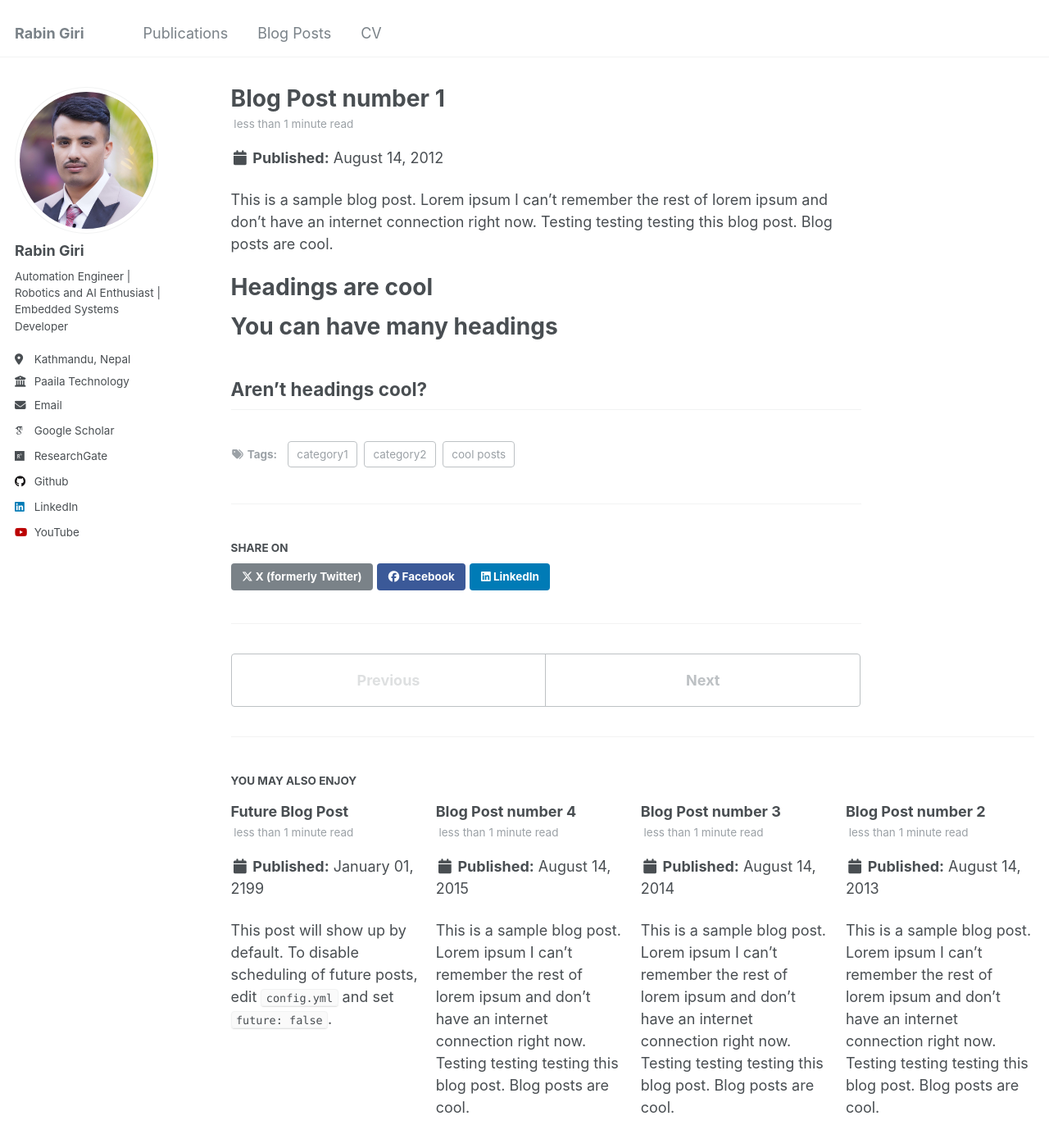
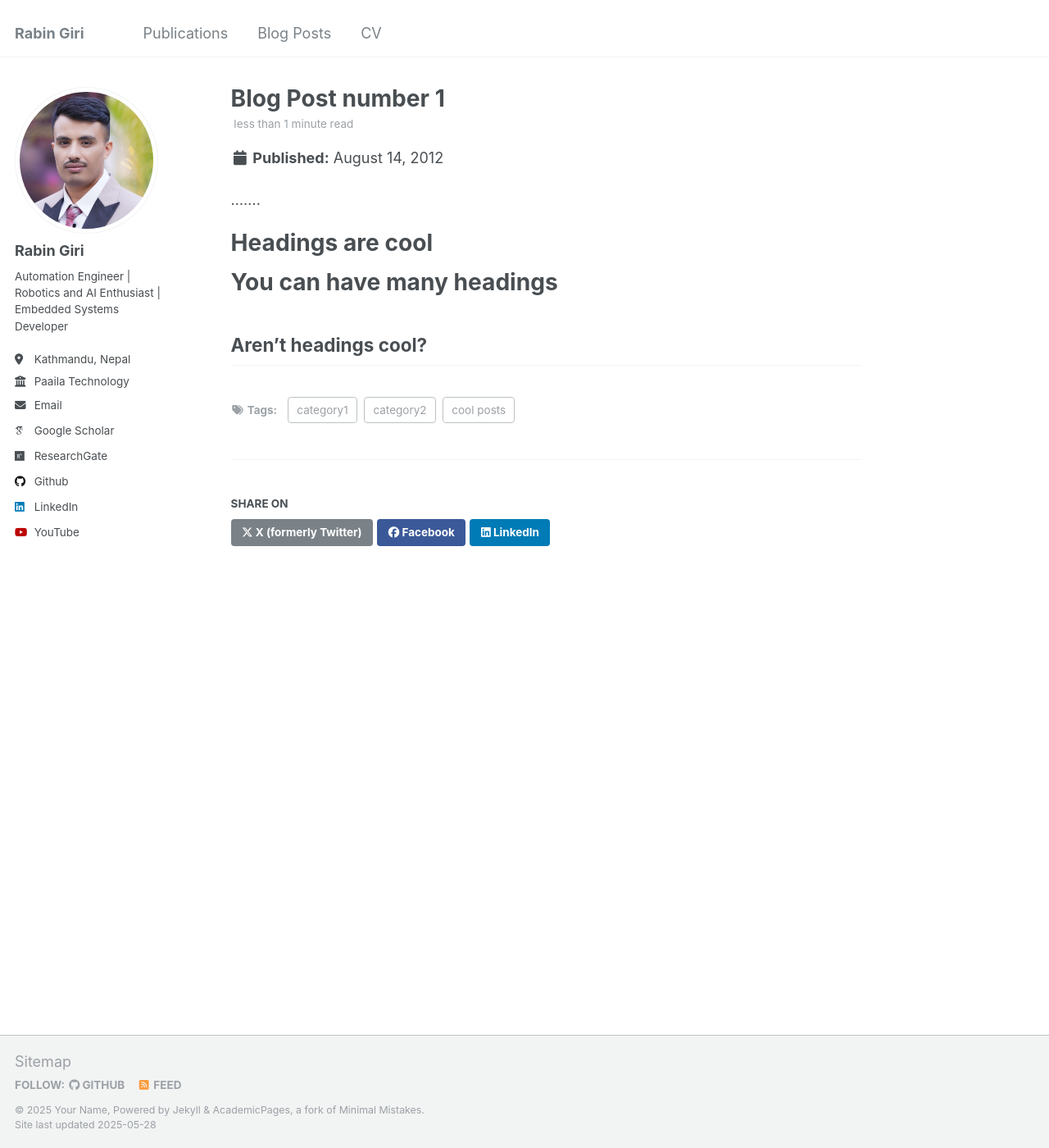
Before and after one commit to rabin-giri/rabin-giri.github.io, a Jekyll site: the page built from _posts/2012-08-14-blog-post-1.md, in a window 1280 px wide and 1400 px high. Shown: the whole window at 82% size. Built offline with Jekyll 4.4.1, drawn with Linux system fonts in a browser that asks for light colours; some web fonts are replaced.

Commit message:
webpage updated

```diff
--- a/_posts/2012-08-14-blog-post-1.md
+++ b/_posts/2012-08-14-blog-post-1.md
@@ -8,7 +8,7 @@ tags:
   - category2
 ---
 
-This is a sample blog post. Lorem ipsum I can't remember the rest of lorem ipsum and don't have an internet connection right now. Testing testing testing this blog post. Blog posts are cool.
+.......
 
 Headings are cool
 ======
--- a/_posts/2013-08-14-blog-post-2.md
+++ /dev/null
@@ -1,20 +0,0 @@
----
-title: 'Blog Post number 2'
-date: 2013-08-14
-permalink: /posts/2013/08/blog-post-2/
-tags:
-  - cool posts
-  - category1
-  - category2
----
-
-This is a sample blog post. Lorem ipsum I can't remember the rest of lorem ipsum and don't have an internet connection right now. Testing testing testing this blog post. Blog posts are cool.
-
-Headings are cool
-======
-
-You can have many headings
-======
-
-Aren't headings cool?
-------
--- a/_posts/2014-08-14-blog-post-3.md
+++ /dev/null
@@ -1,20 +0,0 @@
----
-title: 'Blog Post number 3'
-date: 2014-08-14
-permalink: /posts/2014/08/blog-post-3/
-tags:
-  - cool posts
-  - category1
-  - category2
----
-
-This is a sample blog post. Lorem ipsum I can't remember the rest of lorem ipsum and don't have an internet connection right now. Testing testing testing this blog post. Blog posts are cool.
-
-Headings are cool
-======
-
-You can have many headings
-======
-
-Aren't headings cool?
-------
--- a/_posts/2199-01-01-future-post.md
+++ /dev/null
@@ -1,11 +0,0 @@
----
-title: 'Future Blog Post'
-date: 2199-01-01
-permalink: /posts/2012/08/blog-post-4/
-tags:
-  - cool posts
-  - category1
-  - category2
----
-
-This post will show up by default. To disable scheduling of future posts, edit `config.yml` and set `future: false`.
```
Also changed, not shown: _posts/2015-08-14-blog-post-4.md (deleted, +0 -20 lines).
